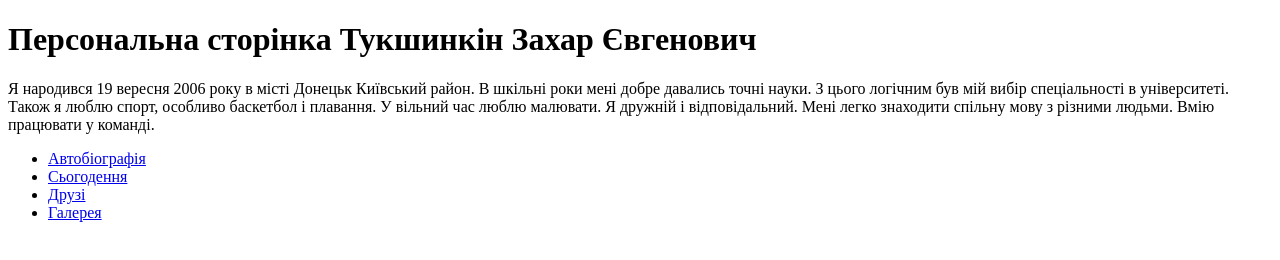
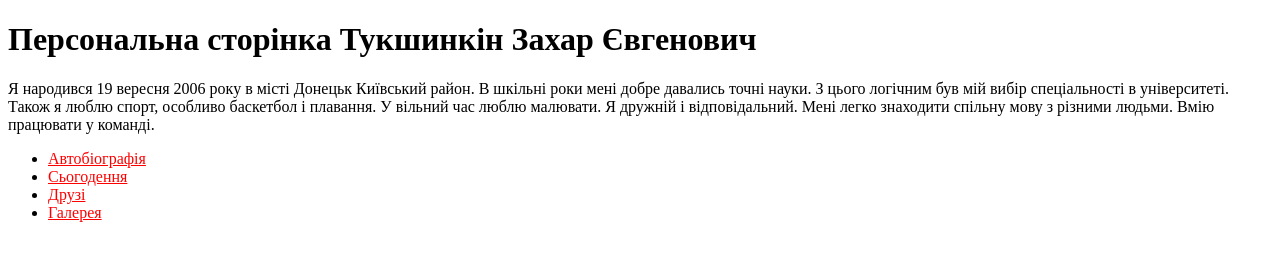
Before and after one commit to htmlMEGAMOZGGGGG/my-practical-2, a plain HTML site: page index.html in a window 1280 px wide. Drawn offline with Linux system fonts and the light colour scheme.

Commit message:
practical_3

```diff
--- a/index.html
+++ b/index.html
@@ -3,10 +3,10 @@
     <meta charset="utf-8">
     <title>index</title>
     <style type="text/css">
-        i {
+        a {
             color:red;
         }
-        i:visited{
+        a:visited{
             color:darkred;
         }
         a:active{
```
